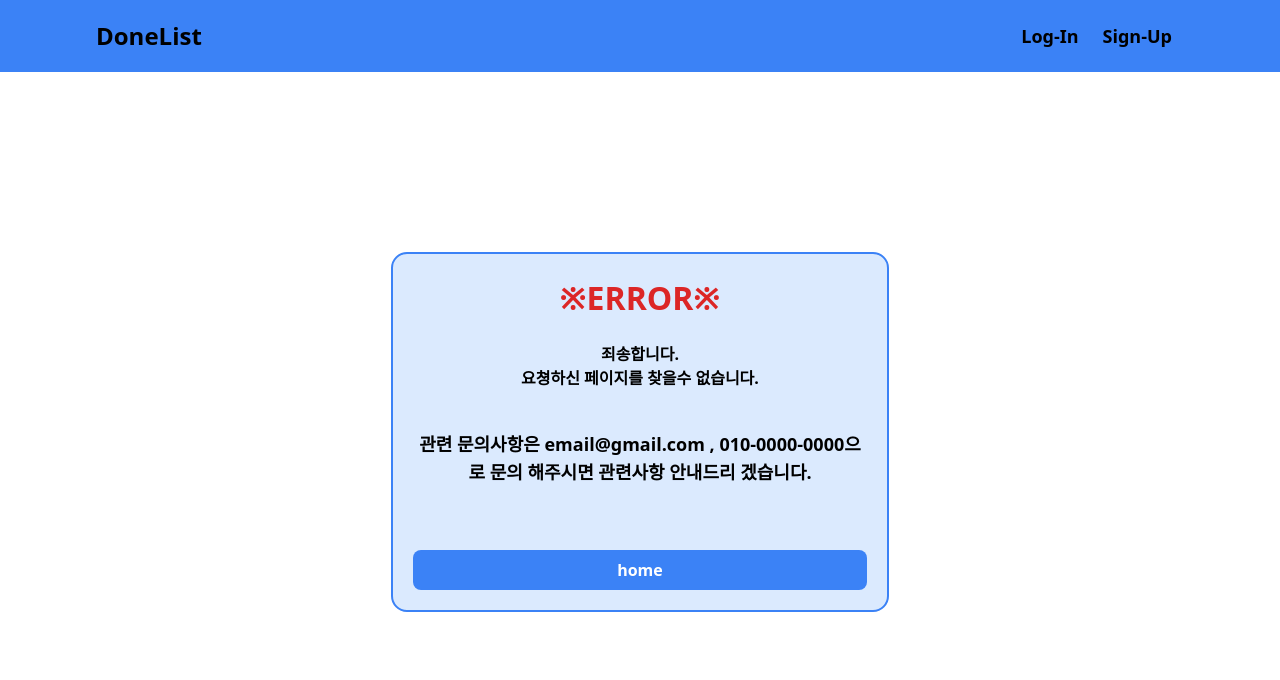
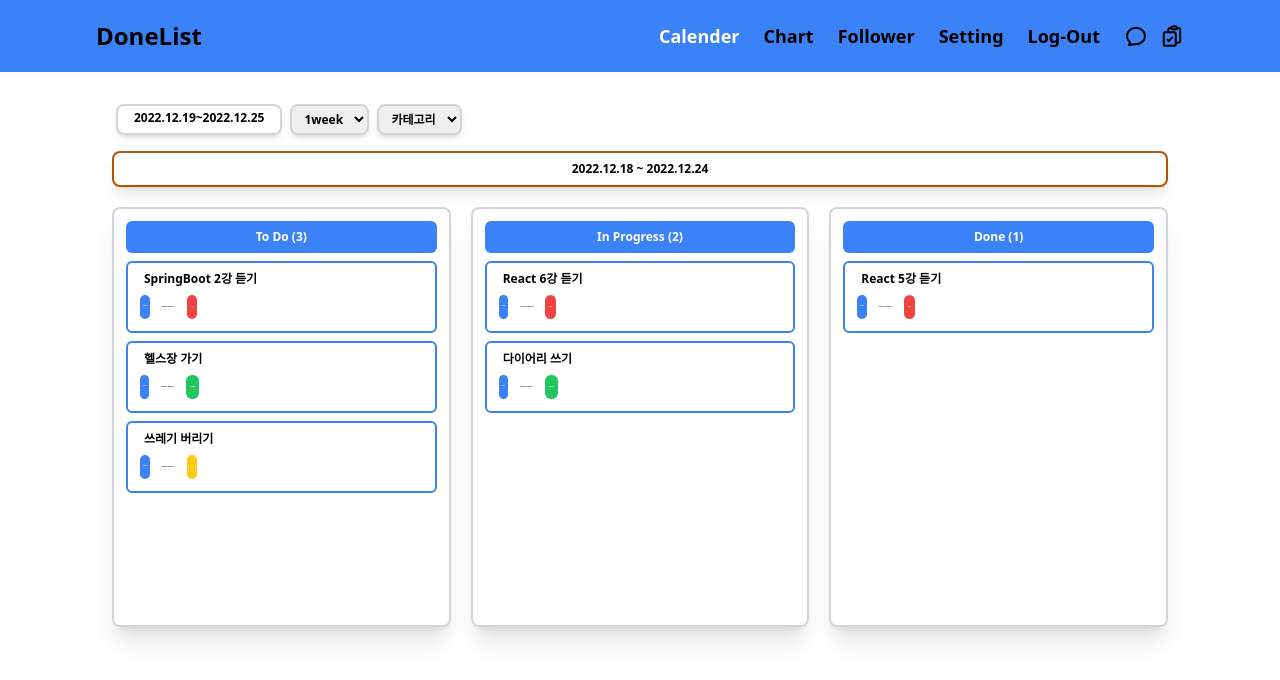
Before and after one commit to comko123/markup-copy, a Next.js app: page /calender in a window 1280 px wide. Before the commit this address had no page. Shown: the top 680 px of the page. Built offline with nearby package versions, Linux system fonts and the light colour scheme.

Commit message:
add to drag and drop

```diff
--- a/next.config.js
+++ b/next.config.js
@@ -1,6 +1,7 @@
 /** @type {import('next').NextConfig} */
 const nextConfig = {
-  reactStrictMode: true,
+  reactStrictMode: false,
+  swcMinify: true,
 }
 
 module.exports = nextConfig
--- a/package.json
+++ b/package.json
@@ -20,6 +20,7 @@
     "next": "13.2.4",
     "react": "18.2.0",
     "react-apexcharts": "^1.4.0",
+    "react-beautiful-dnd": "^13.1.1",
     "react-dom": "18.2.0",
     "react-hook-form": "^7.43.5",
     "react-query": "^3.39.3",
@@ -28,6 +29,7 @@
     "typescript": "4.9.5"
   },
   "devDependencies": {
+    "@types/react-beautiful-dnd": "^13.1.4",
     "autoprefixer": "^10.4.14",
     "postcss": "^8.4.21",
     "tailwindcss": "^3.2.7"
--- a/src/components/LayOut.tsx
+++ b/src/components/LayOut.tsx
@@ -9,15 +9,14 @@ const LayOut = ({login,children}:layout) => {
     {["Calender","Chart","Follower","Setting","Log-Out"].map((item,index)=>{
     return(
     <span key={index}
-    className={`${pathname===`/${item.toLowerCase()}`?"text-white" :null} text-xs lg:text-lg mx-1 lg:mx-3 hover:text-white`}
+    className={`${pathname===`/${item.toLowerCase()}`?"text-white" :null} text-xs cursor-pointer lg:text-lg mx-1 lg:mx-3 hover:text-white`}
     onClick={e=>{
-      if(e.currentTarget.textContent!=="Log-Out"){console.log("Log-Out")}
-      if(e.currentTarget.innerText==="Chart")push('/chart')
+      if(item ==="Log-Out"){console.log("Log-Out")}
+      else push(`/${item.toLowerCase()}`)
   }}
     >{item}</span>)
   })}
   <svg xmlns="http://www.w3.org/2000/svg" fill="none" viewBox="0 0 24 24" strokeWidth={2} stroke="currentColor"
-  onClick={()=>push('/profil')}
   className="w-4 aspect-square lg:w-6 mx-1 lg:mx-3 hover:text-white">
   <path strokeLinecap="round" strokeLinejoin="round" d="M12 20.25c4.97 0 9-3.694 9-8.25s-4.03-8.25-9-8.25S3 7.444 3 12c0 2.104.859 4.023 2.273 5.48.432.447.74 1.04.586 1.641a4.483 4.483 0 01-.923 1.785A5.969 5.969 0 006 21c1.282 0 2.47-.402 3.445-1.087.81.22 1.668.337 2.555.337z" />
 </svg>
--- /dev/null
+++ b/src/pages/calender.tsx
@@ -0,0 +1,74 @@
+import LayOut from "@/components/LayOut"
+import { useEffect, useState } from "react"
+import { DragDropContext, Droppable, Draggable } from "react-beautiful-dnd"
+const Calender = () => {
+  const onDragEnd = () => {}
+  const [enabled, setEnabled] = useState(false)
+
+  useEffect(() => {
+    const animation = requestAnimationFrame(() => setEnabled(true))
+    return () => {
+      cancelAnimationFrame(animation)
+      setEnabled(false)
+    }
+  }, [])
+return(<>{enabled?
+  <LayOut login>
+    <main className="mx-16 lg:mx-28 mt-8 mb-20 lg:my-8 text-xs lg:text-md font-bold grid grid-cols-1">
+    <section className="flex" id="button_part">
+       <div className="border-2 p-1 px-4 rounded-lg shadow-md border-gray-300 mx-1">2022.12.19~2022.12.25</div>
+         <select name ="week" className="border-2 rounded-lg shadow-md border-gray-300 p-1 px-2 mx-1 outline-none">
+           <option value="1week">1week</option>
+           <option value="2week">2week</option>
+           <option value="3week">3week</option>
+           <option value="4week">4week</option>
+         </select>
+         <select name ="category" className="rounded-lg border-gray-300 shadow-md p-1 px-2 mx-1 border-2 outline-none">
+           <option value="c">카테고리</option>
+         </select>
+       </section>
+
+        <section id="select date parts" className="border-2 w-full border-amber-700 p-2 rounded-lg mt-4 text-center shadow-lg">
+            2022.12.18 ~ 2022.12.24
+        </section>
+
+        <section className="flex mt-2 lg:mt-5 flex-col md:flex-row md:[&>*:nth-child(even)]:mx-5" id="list_prat">
+         <DragDropContext onDragEnd={onDragEnd}>
+          {[{key:"To Do" , rest:[
+           {title:"SpringBoot 2강 듣기",category:"Study",date:"2022.12.01~2022.12.31",level:"High"},
+           {title:"헬스장 가기",category:"Daily",date:"2022.12.01~2022.12.31",level:"Medium"},
+           {title:"쓰레기 버리기",category:"Study",date:"2022.12.01~2022.12.31",level:"Low"}]},
+           {key:"In Progress" , rest:[
+           {title:"React 6강 듣기",category:"Study",date:"2022.12.01~2022.12.31",level:"High"},
+           {title:"다이어리 쓰기",category:"Daily",date:"2022.12.01~2022.12.31",level:"Medium"}]},
+           {key:"Done" , rest:[{title:"React 5강 듣기",category:"Study",date:"2022.12.01~2022.12.31",level:"High"}]}
+       ].map((item,index)=>{return(
+<div  key={index}
+   className="p-3 shadow-xl border-2 border-gray-300 rounded-lg w-full flex flex-col">
+<div className="bg-blue-500 text-center py-2 text-white rounded-md">{item.key} ({item.rest.length})</div>
+      <Droppable droppableId={item.key}>
+        {(provider)=><div {...provider.droppableProps} ref={provider.innerRef}
+        className="scrollbar-hide my-2 lg:my-0 overflow-auto h-[30vh] md:h-[45vh] max-h-[48vh]">
+         {item.rest.map((item,index)=>{
+           return(<Draggable key={index} draggableId={item.title} index={index}>
+            {(provied)=><div ref={provied.innerRef} {...provied.dragHandleProps} {...provied.draggableProps}
+            className="border-2 border-blue-500 my-2 p-2 rounded-md bg-white">
+             <div className="ml-2 w-52 overflow-hidden text-ellipsis whitespace-nowrap mb-1">{item.title}</div>
+             <div className=" text-[0.1em] flex font-semibold">
+               <div className="my-1 lg:m-1 bg-blue-500 text-white p-[0.2rem] rounded-lg">{item.category}</div>
+               <div className="m-1 lg:m-2">{item.date}</div>
+               <div className={`my-1 lg:m-1 ${item.level==="High"?"bg-red-500":item.level==="Low"?"bg-yellow-400":"bg-green-500"} flex items-center p-1 text-white rounded-md`}>{item.level}</div>
+                </div></div>}
+           </Draggable>)})}
+           {provider.placeholder}
+           </div>
+           }
+        </Droppable></div>)})}
+                </DragDropContext>
+       </section>
+
+    </main>
+</LayOut>
+  :null}</>)
+}
+export default Calender
--- a/src/pages/profil.tsx
+++ b/src/pages/follower.tsx
@@ -44,7 +44,7 @@ className="ml-2 lg:ml-8 mt-5 lg:mt-3 w-44 lg:w-56 rounded-lg p-1 font-bold borde
 stroke="currentColor" className="w-3 lg:w-5 aspect-square mt-[0.2rem]">
   <path strokeLinecap="round" strokeLinejoin="round" d="M4.5 12.75l6 6 9-13.5"/>
 </svg>
-<div className="ml-1 w-28 lg:w-full overflow-hidden text-ellipsis whitespace-nowrap">Hi, i'm Devops engineer</div>
+<div className="ml-1 w-28 lg:w-full overflow-hidden text-ellipsis whitespace-nowrap">Hi, i&apos;m Devops engineer</div>
 </div>:<input defaultValue="Hi, i'm Devops engineer"
 className="ml-2 lg:ml-8 mt-5 lg:mt-3 w-44 lg:w-56 rounded-lg p-1 font-bold border-2 text-xs lg:text-md border-blue-500 outline-none "/>}
 
--- a/src/pages/index.tsx
+++ b/src/pages/index.tsx
@@ -158,7 +158,7 @@ const heatmapData = [
 {x:'W4',y:5},{x:'W4',y:0},{x:'W4',y:32}]}]
 
 const Home:NextPage = () => {
-  const [login,setLogin] = useState(false)
+  const [login,_] = useState(true)
   const[state,setState] = useState(
     [{title:"Contribution Activity",contentList:{
       content1:"2022-12-22 : 책읽기",
@@ -198,17 +198,19 @@ const Home:NextPage = () => {
            {title:"React 5강 듣기",category:"Study",date:"2022.12.01~2022.12.31",level:"High"},
            {title:"다이어리 쓰기",category:"Daily",date:"2022.12.01~2022.12.31",level:"Medium"}]},
            {key:"Done" , rest:[{title:"React 5강 듣기",category:"Study",date:"2022.12.01~2022.12.31",level:"High"}]}
-       ].map((item,index)=>{return(<div key={index}
-   className="scrollbar-hide p-3 shadow-xl border-2 border-gray-300 w-full my-2 lg:my-0  h-[30vh] md:h-[48vh] max-h-[48vh] rounded-lg overflow-auto">
-         <div className="bg-blue-500 text-center py-2 text-white rounded-md">{item.key} ({item.rest.length})</div>
-          {item.rest.map((item,index)=>{
-           return(<div key={index} className="border-2 border-blue-500 my-2 p-2 rounded-md">
+       ].map((item,index)=>{return(
+<div  key={index}
+   className=" p-3 shadow-xl border-2 border-gray-300 rounded-lg w-full flex flex-col ">
+<div className="bg-blue-500 text-center py-2 text-white rounded-md">{item.key} ({item.rest.length})</div>
+         <div className="scrollbar-hide my-2 lg:my-0 overflow-auto h-[30vh] md:h-[45vh] max-h-[48vh]">
+         {item.rest.map((item,index)=>{
+           return(<div key={index} className="border-2 border-blue-500 my-2 p-2 rounded-md cursor-pointer">
              <div className="ml-2 w-52 overflow-hidden text-ellipsis whitespace-nowrap mb-1">{item.title}</div>
              <div className=" text-[0.1em] flex font-semibold">
                <div className="my-1 lg:m-1 bg-blue-500 text-white p-[0.2rem] rounded-lg">{item.category}</div>
                <div className="m-1 lg:m-2">{item.date}</div>
                <div className={`my-1 lg:m-1 ${item.level==="High"?"bg-red-500":item.level==="Low"?"bg-yellow-400":"bg-green-500"} flex items-center p-1 text-white rounded-md`}>{item.level}</div>
-                </div></div>)})} </div>)})}
+                </div></div>)})}</div></div>)})}
        </section>
 
    <section className="border-2 border-gray-300 my-5 rounded-lg shadow-xl w-full" id="graph_part">
--- /dev/null
+++ b/src/pages/setting.tsx
@@ -0,0 +1,10 @@
+import LayOut from "@/components/LayOut"
+
+const Setting = () => {
+    return(<LayOut login>
+        <main className="flex">
+            <div className="mx-auto text-white rounded-full p-2 font-bold bg-red-500">123</div>
+        </main>
+    </LayOut>)
+}
+export default Setting
```
Also changed, not shown: 1 other file (tests, documents, lock files or other folders).
